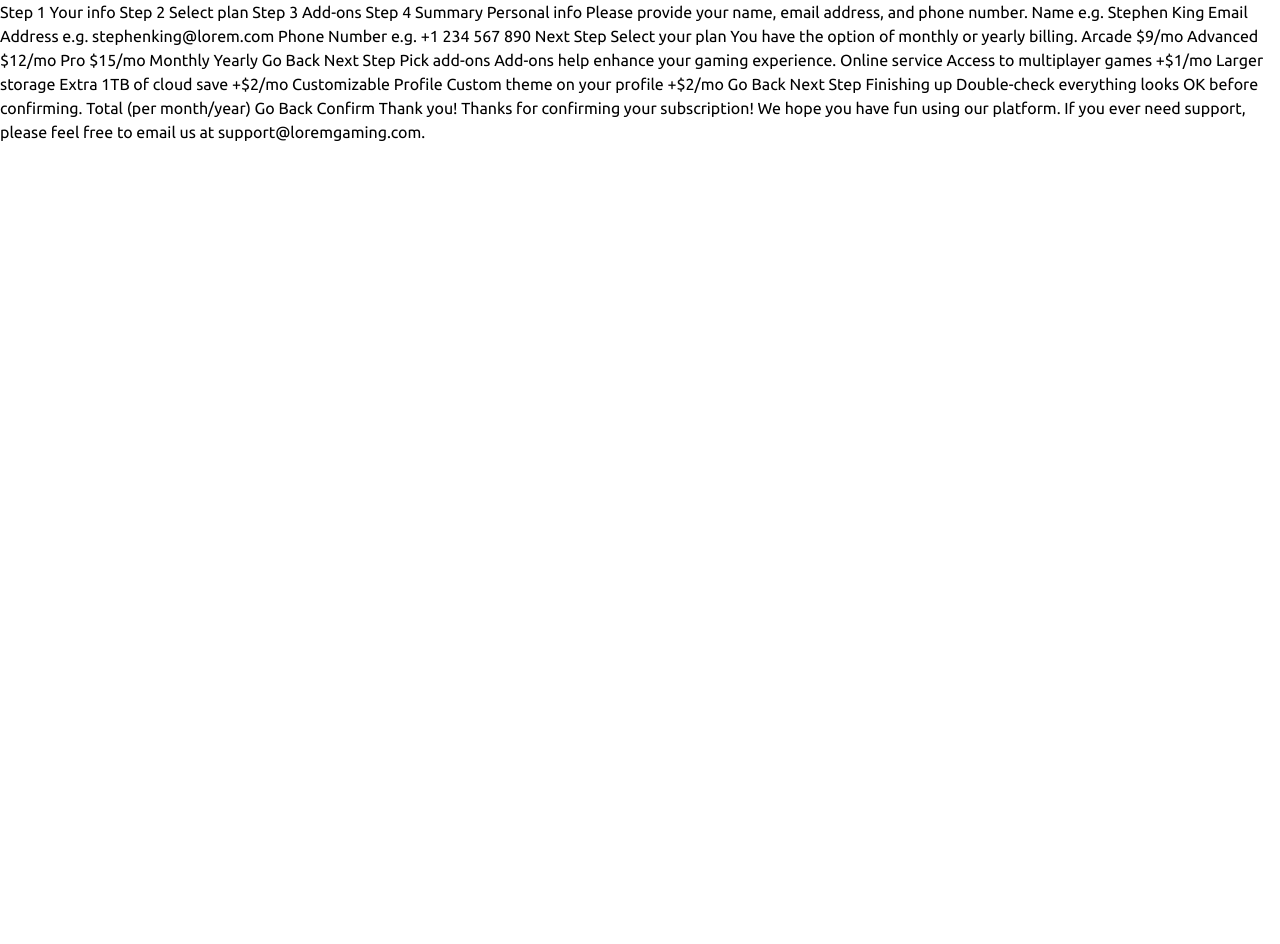
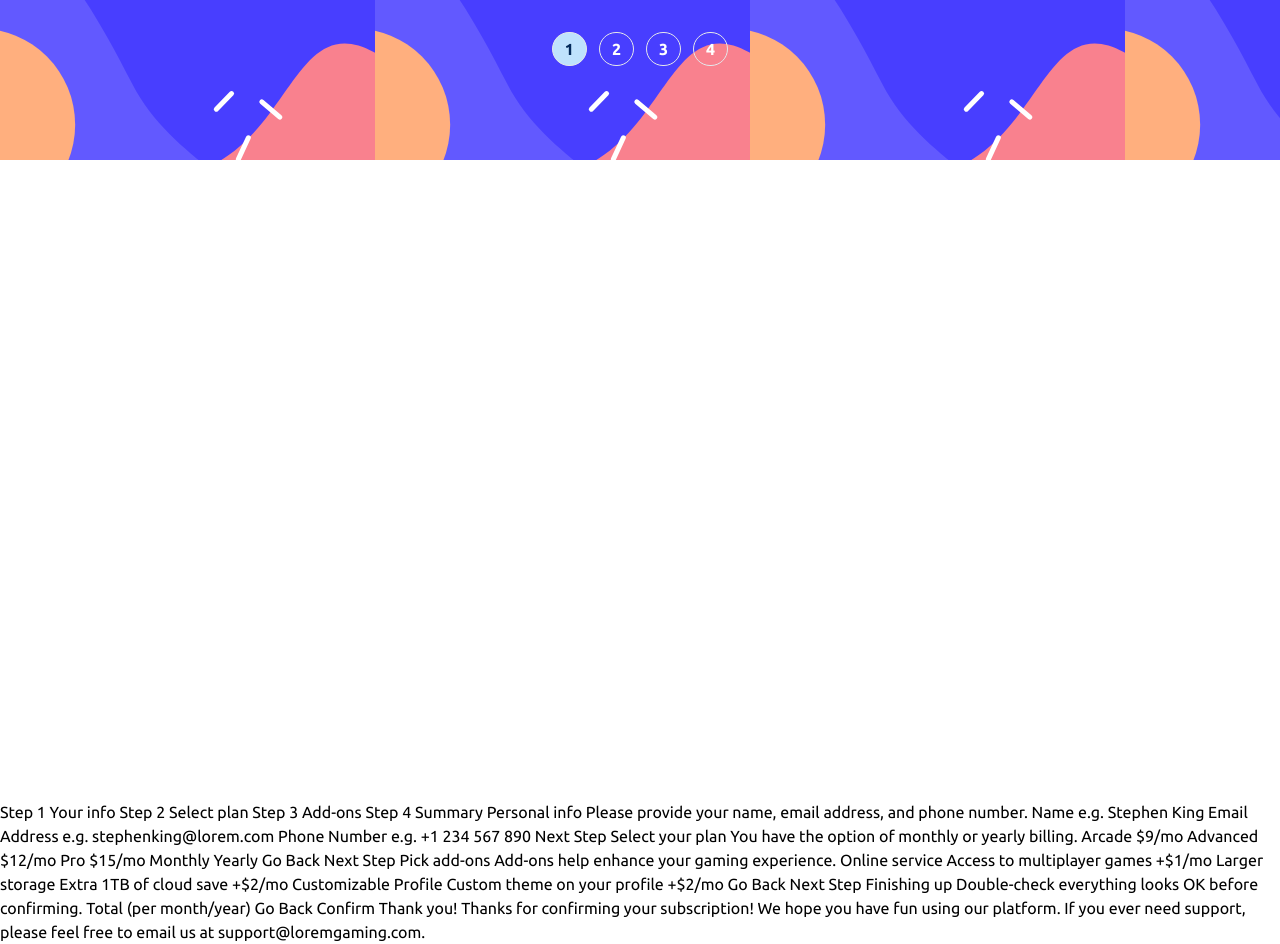
Before and after one commit to miguehenriquez/fem-multi-step-form, an Angular app: page / in a window 1280 px wide. Before the commit the page ends 800 px from the top, so only its background shows below. Built offline with nearby package versions, Linux system fonts and the light colour scheme.

Commit message:
add initial header UI

```diff
--- a/src/app/app.component.html
+++ b/src/app/app.component.html
@@ -1,3 +1,24 @@
+<div class="h-screen">
+  <header class="bg-sidebar-mobile h-1/5">
+    <div class="flex justify-center">
+      <nav class="mt-8 flex gap-3">
+        <div class="rounded-full border px-3 py-1 bg-c-light-blue">
+          <a href="#" class="text-c-marine-blue font-bold">1</a>
+        </div>
+        <div class="rounded-full border px-3 py-1">
+          <a href="#" class="text-c-white font-bold">2</a>
+        </div>
+        <div class="rounded-full border px-3 py-1">
+          <a href="#" class="text-c-white font-bold">3</a>
+        </div>
+        <div class="rounded-full border px-3 py-1">
+          <a href="#" class="text-c-white font-bold">4</a>
+        </div>
+      </nav>
+    </div>
+  </header>
+</div>
+
 <!-- Sidebar start -->
 
 Step 1 Your info Step 2 Select plan Step 3 Add-ons Step 4 Summary
--- a/src/app/app.module.ts
+++ b/src/app/app.module.ts
@@ -3,10 +3,12 @@ import { BrowserModule } from '@angular/platform-browser';
 
 import { AppRoutingModule } from './app-routing.module';
 import { AppComponent } from './app.component';
+import { PersonalInfoComponent } from './personal-info/personal-info.component';
 
 @NgModule({
   declarations: [
-    AppComponent
+    AppComponent,
+    PersonalInfoComponent
   ],
   imports: [
     BrowserModule,
--- /dev/null
+++ b/src/app/personal-info/personal-info.component.html
@@ -0,0 +1 @@
+<p>personal-info works!</p>
--- a/tailwind.config.js
+++ b/tailwind.config.js
@@ -17,6 +17,10 @@ module.exports = {
       },
       fontSize: "16px",
       fontFamily: { sans: ["Ubuntu", "sans-serif"] },
+      backgroundImage: {
+        "sidebar-desktop": "url(assets/images/bg-sidebar-desktop.svg)",
+        "sidebar-mobile": "url(assets/images/bg-sidebar-mobile.svg)",
+      },
     },
   },
   plugins: [],
```
Also changed, not shown: src/app/personal-info/personal-info.component.ts (added, +10 -0 lines), src/app/personal-info/personal-info.component.css (added).
